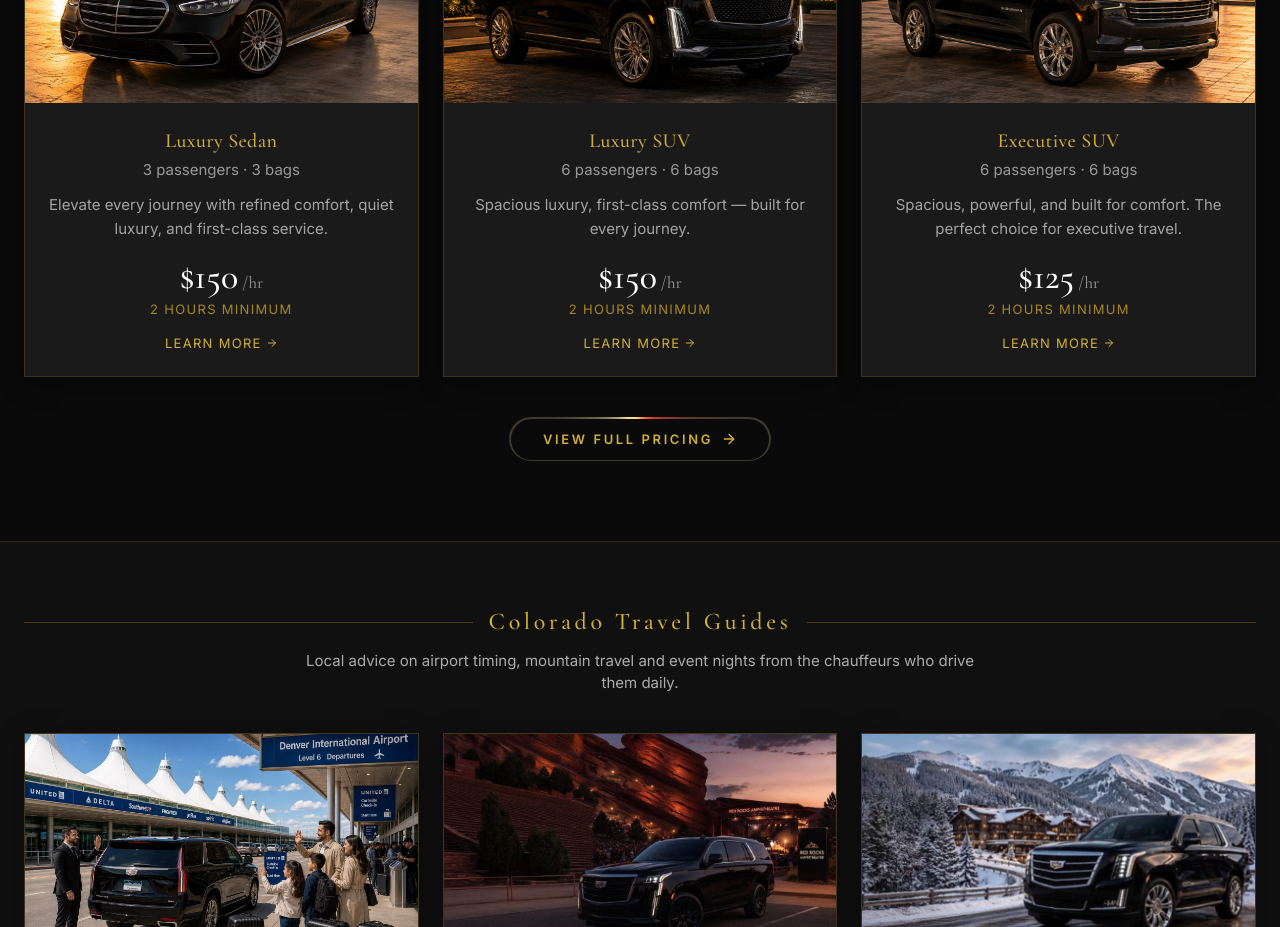
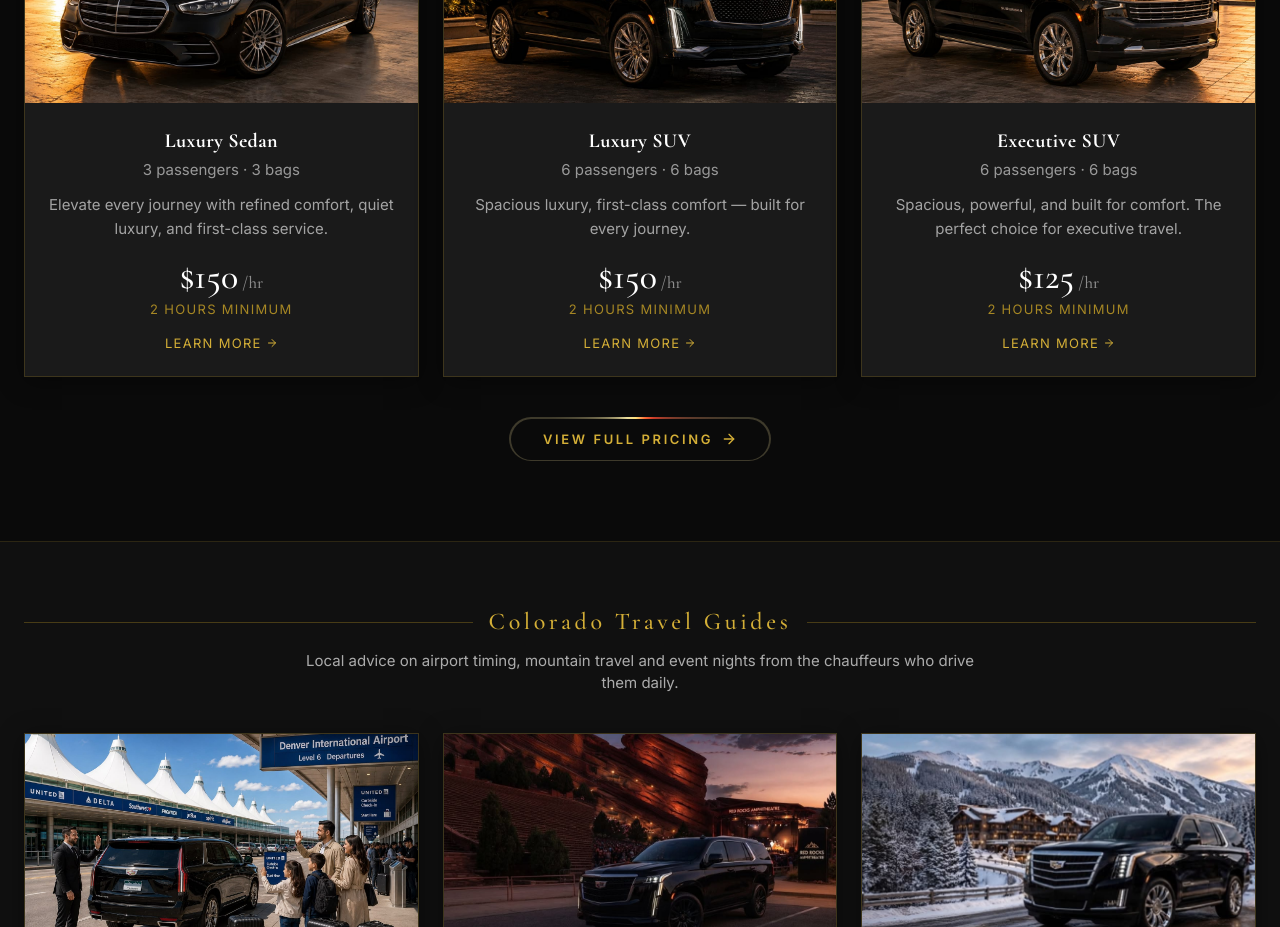
Before and after one commit to Ashenafi-Bancha/denver-black-limo-llc, a React (Vite) app in the folder denverblacklimo-frontend/: page / in a window 1280 px wide. Shown: the part 3520-4447 px from the top of the page. Built offline with nearby package versions, Linux system fonts and the light colour scheme; no server answers.

Commit message:
style: white bold vehicle names on the homepage pricing cards

```diff
--- a/denverblacklimo-frontend/src/pages/HomePage.tsx
+++ b/denverblacklimo-frontend/src/pages/HomePage.tsx
@@ -442,7 +442,7 @@ export function HomePage() {
                       </div>
                     )}
                     <div className="flex flex-1 flex-col p-6 text-center">
-                      <h3 className="font-display text-xl text-brand-gold-light">{rate.vehicle}</h3>
+                      <h3 className="font-display text-xl font-bold text-white">{rate.vehicle}</h3>
                       <p className="mt-1 text-sm text-white/55">{rate.capacity}</p>
                       {vehicle?.description && (
                         <p className="mt-3 text-sm leading-relaxed text-white/60">{vehicle.description}</p>
```
